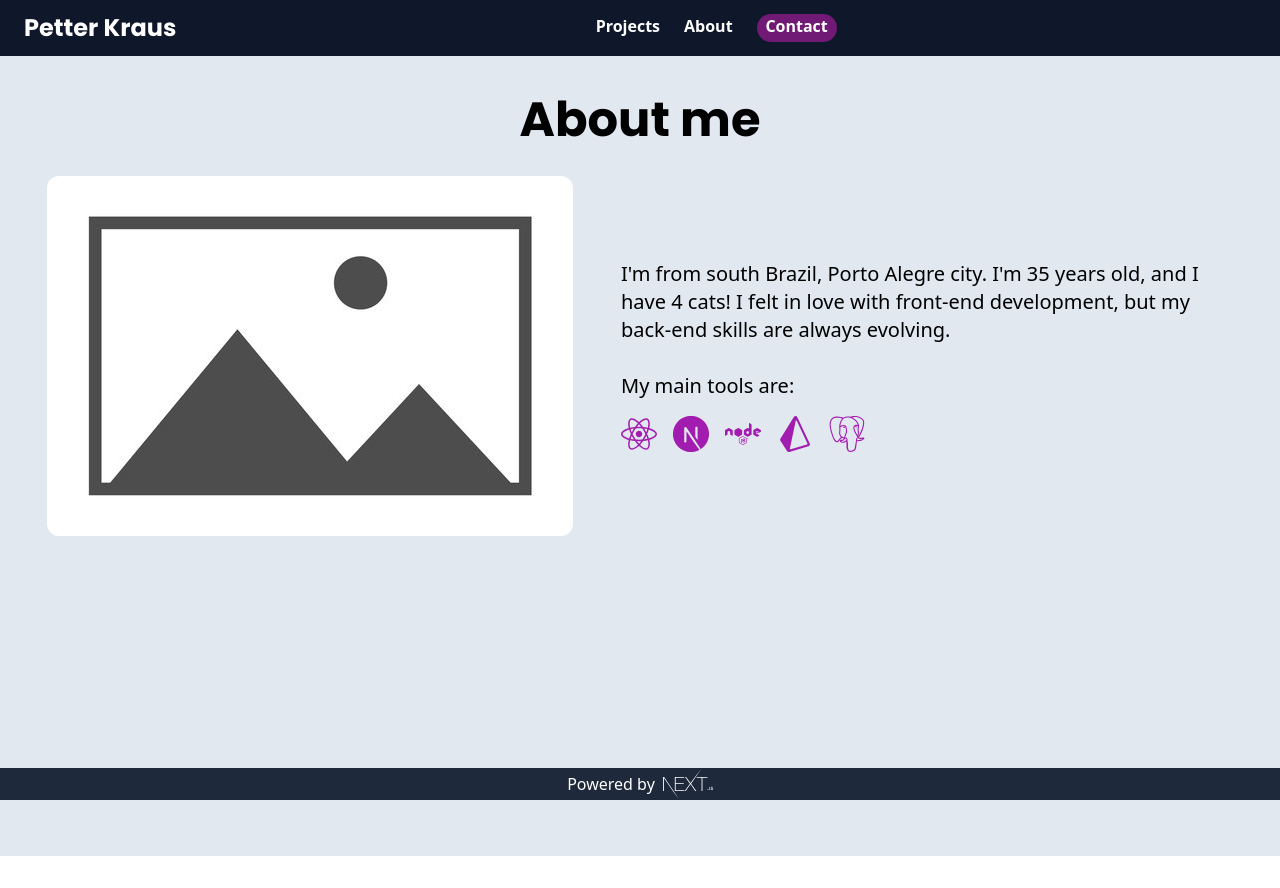
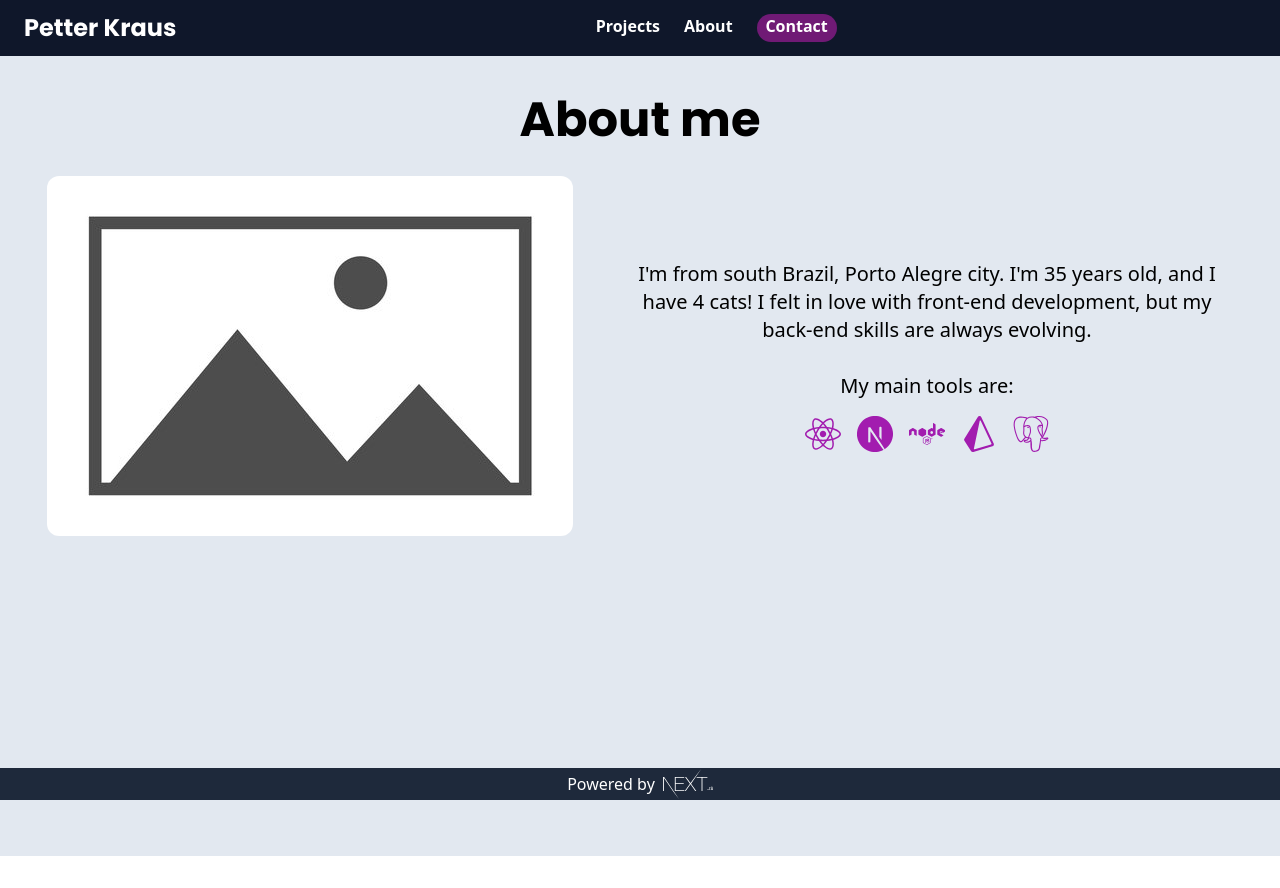
Before and after one commit to petterkraus/portfolio, a Next.js app: page /about in a window 1280 px wide. Built offline with nearby package versions, Linux system fonts and the light colour scheme.

Commit message:
About me updated

```diff
--- a/pages/about/index.js
+++ b/pages/about/index.js
@@ -11,9 +11,9 @@ export default function About() {
             <div className='flex justify-center'>
                 <h1 className="text-5xl font-poppins font-bold"> About me</h1>
             </div>
-            <div className='flex justify-center pt-8 gap-12 items-center max-md:flex-col px-7 h-full'>
+            <div className='flex justify-center pt-8 gap-12 items-center max-md:flex-col px-7 h-full text-center'>
                 <Image src={AboutMe} alt='Eu de novo' className='rounded-xl' />
-                <div className='text-xl w-1/2'>
+                <div className='text-xl w-1/2 max-md:w-full'>
                     <p >
                         I'm from south Brazil, Porto Alegre city. I'm 35 years old, and I have 4 cats!
                         I felt in love with front-end development, but my back-end skills are always evolving.
@@ -22,8 +22,8 @@ export default function About() {
                     <p>
                         My main tools are:
                     </p>
-                    <div className="pt-4">
-                        <ul className='text-4xl flex gap-4 text-fuchsia-700'>
+                    <div className="pt-4 ">
+                        <ul className='text-4xl flex gap-4 text-fuchsia-700 justify-center'>
                             <li>
                                 <FaReact />
 
```
